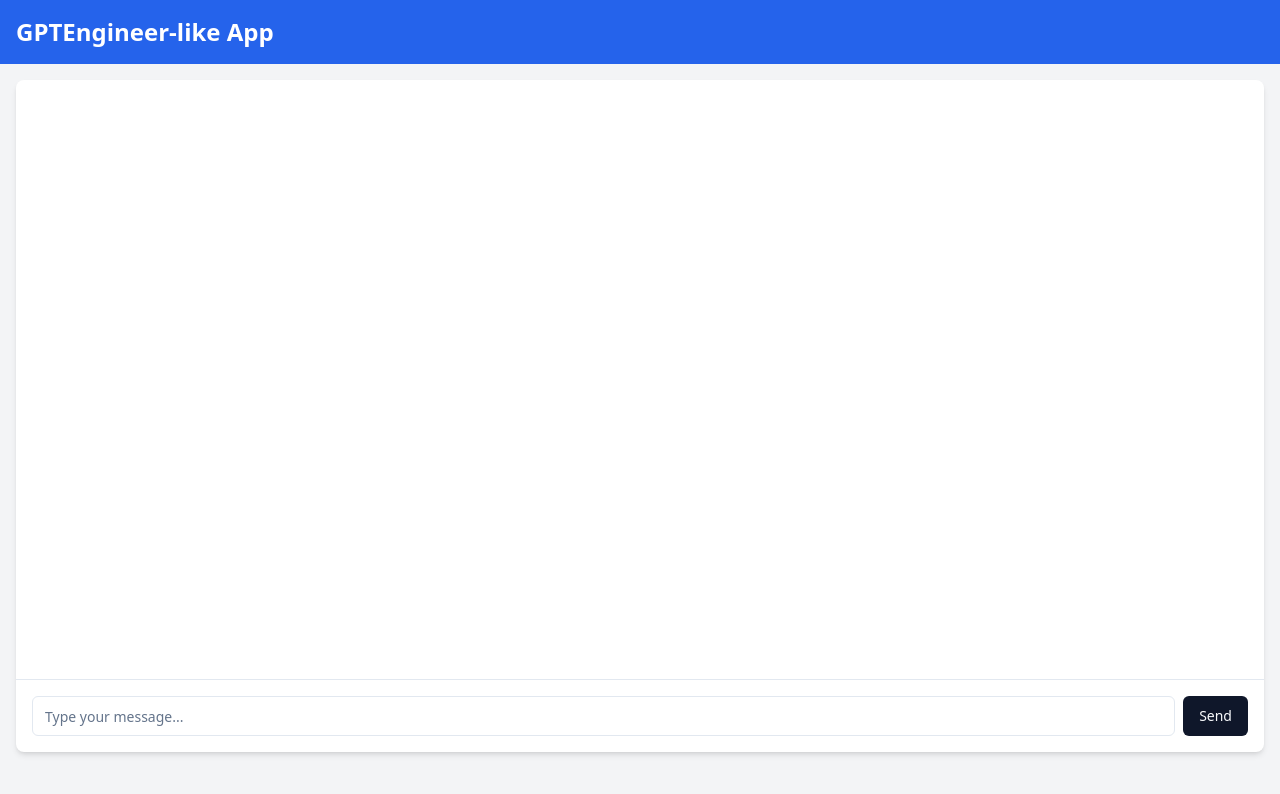
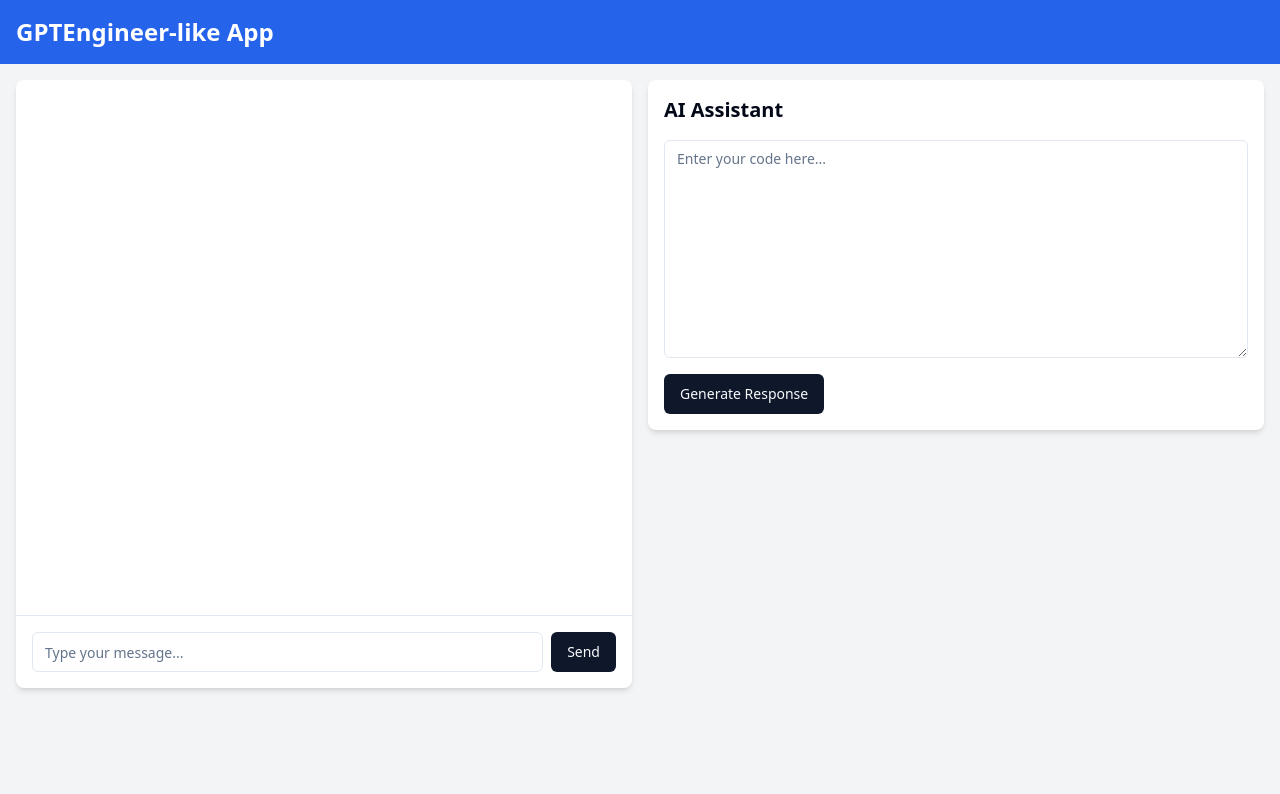
Before and after one commit to toshmart1/gptengineers-labyrinth, a React (Vite) app: page / in a window 1280 px wide. Shown: the top 794 px of the page. Built offline with nearby package versions, Linux system fonts and the light colour scheme.

Commit message:
Build gptengineer.app with AI integration
Implemented the foundational structure for gptengineer.app and integrated an AI component to enhance user interaction.
[skip gpt_engineer]

```diff
--- /dev/null
+++ b/src/components/AIAssistant.jsx
@@ -0,0 +1,28 @@
+import React, { useState } from 'react';
+import { Button } from "@/components/ui/button";
+import { Textarea } from "@/components/ui/textarea";
+
+const AIAssistant = ({ onGenerateResponse }) => {
+  const [codeInput, setCodeInput] = useState('');
+
+  const handleGenerateResponse = () => {
+    const aiResponse = `Here's a simulated AI response to your code:\n\n${codeInput}\n\nThis is a placeholder response. In a real AI system, this would be generated based on the input.`;
+    onGenerateResponse(aiResponse);
+  };
+
+  return (
+    <div className="bg-white rounded-lg shadow-md p-4">
+      <h2 className="text-xl font-bold mb-4">AI Assistant</h2>
+      <Textarea
+        placeholder="Enter your code here..."
+        value={codeInput}
+        onChange={(e) => setCodeInput(e.target.value)}
+        className="mb-4"
+        rows={10}
+      />
+      <Button onClick={handleGenerateResponse}>Generate Response</Button>
+    </div>
+  );
+};
+
+export default AIAssistant;
--- a/src/components/ChatInterface.jsx
+++ b/src/components/ChatInterface.jsx
@@ -1,25 +1,29 @@
-import React, { useState } from 'react';
+import React, { useState, useEffect } from 'react';
 import { Button } from "@/components/ui/button";
 import { Input } from "@/components/ui/input";
 import { ScrollArea } from "@/components/ui/scroll-area";
 
-const ChatInterface = () => {
+const ChatInterface = ({ onSendMessage, aiResponse }) => {
   const [messages, setMessages] = useState([]);
   const [input, setInput] = useState('');
 
+  useEffect(() => {
+    if (aiResponse) {
+      setMessages(prev => [...prev, { text: aiResponse, sender: 'ai' }]);
+    }
+  }, [aiResponse]);
+
   const handleSendMessage = () => {
     if (input.trim()) {
-      setMessages([...messages, { text: input, sender: 'user' }]);
+      const newMessage = { text: input, sender: 'user' };
+      setMessages(prev => [...prev, newMessage]);
+      onSendMessage(input);
       setInput('');
-      // Simulate AI response
-      setTimeout(() => {
-        setMessages(prev => [...prev, { text: "I'm a simple AI assistant. I can't actually modify code, but I can pretend to respond!", sender: 'ai' }]);
-      }, 1000);
     }
   };
 
   return (
-    <div className="flex flex-col h-[calc(100vh-8rem)] bg-white rounded-lg shadow-md">
+    <div className="flex flex-col h-[calc(100vh-12rem)] bg-white rounded-lg shadow-md">
       <ScrollArea className="flex-grow p-4">
         {messages.map((message, index) => (
           <div key={index} className={`mb-4 ${message.sender === 'user' ? 'text-right' : 'text-left'}`}>
--- a/src/pages/Index.jsx
+++ b/src/pages/Index.jsx
@@ -1,14 +1,31 @@
-import React from 'react';
+import React, { useState } from 'react';
 import ChatInterface from '../components/ChatInterface';
+import AIAssistant from '../components/AIAssistant';
 
 const Index = () => {
+  const [aiResponse, setAIResponse] = useState('');
+
+  const handleSendMessage = (message) => {
+    console.log('User message:', message);
+    // In a real app, this would send the message to a backend for processing
+  };
+
+  const handleGenerateResponse = (response) => {
+    setAIResponse(response);
+  };
+
   return (
     <div className="min-h-screen flex flex-col bg-gray-100">
       <header className="bg-blue-600 text-white p-4">
         <h1 className="text-2xl font-bold">GPTEngineer-like App</h1>
       </header>
-      <main className="flex-grow p-4">
-        <ChatInterface />
+      <main className="flex-grow p-4 flex space-x-4">
+        <div className="w-1/2">
+          <ChatInterface onSendMessage={handleSendMessage} aiResponse={aiResponse} />
+        </div>
+        <div className="w-1/2">
+          <AIAssistant onGenerateResponse={handleGenerateResponse} />
+        </div>
       </main>
     </div>
   );
```
